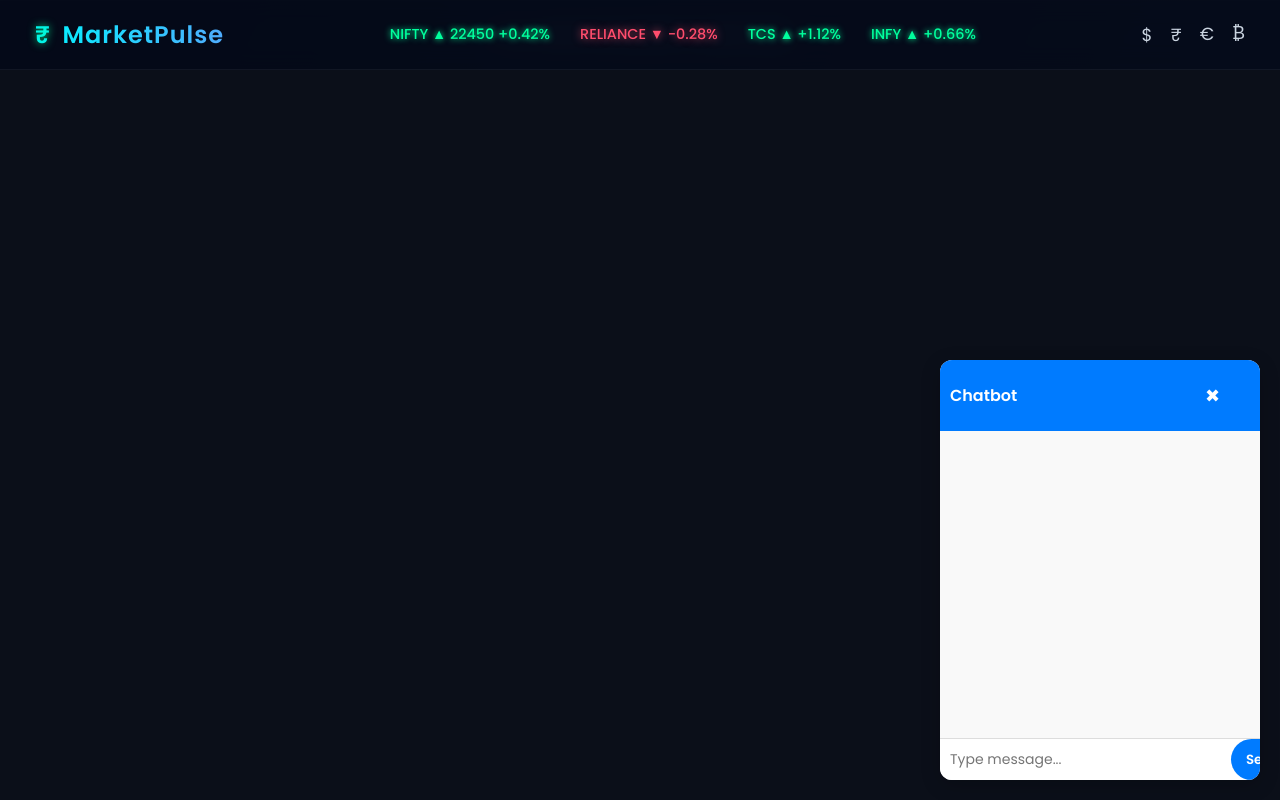
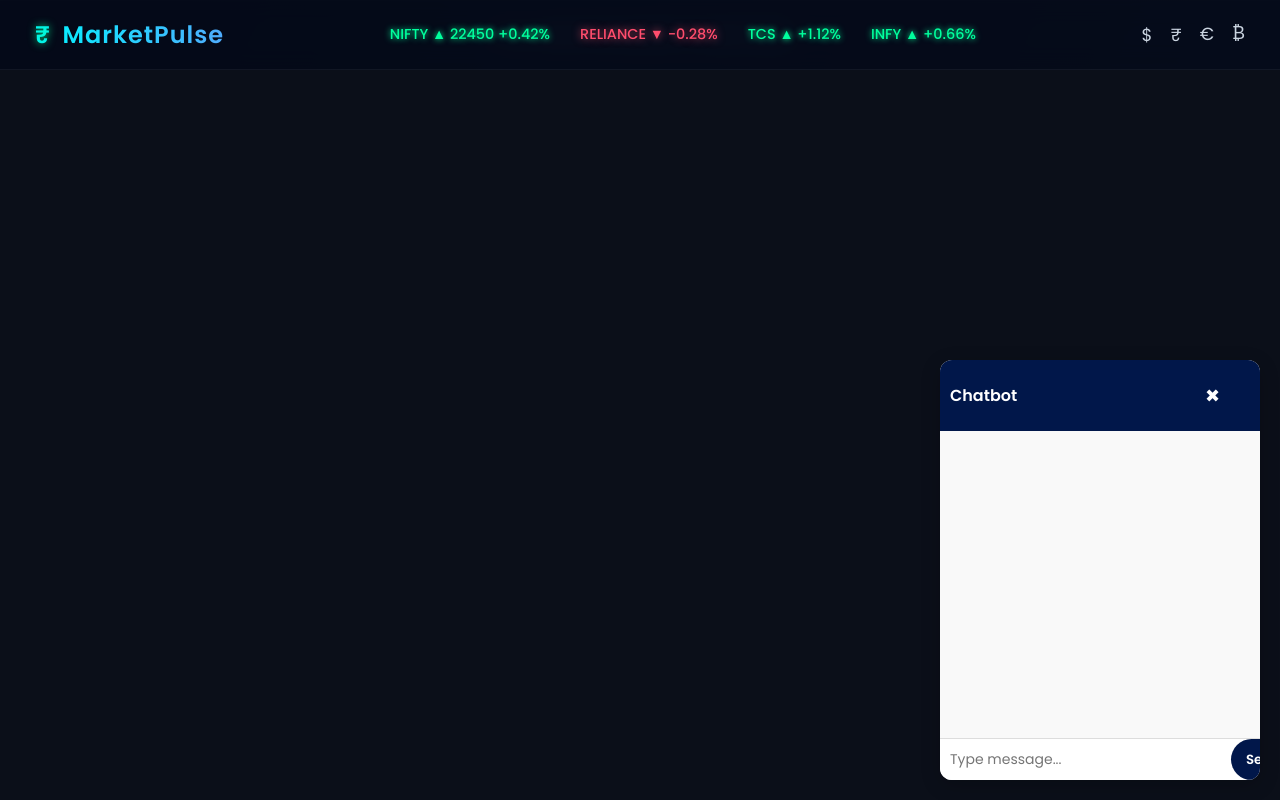
Before and after one commit to Nagu2004/MarketPulse, a React (Vite) app in the folder marketpulse_frontend/: page / in a window 1280 px wide. Both pictures are taken after a click on the button 1220 px from the left and 740 px from the top of the page. Built offline with nearby package versions, Linux system fonts and the light colour scheme.

Commit message:
chat ui changes has done

```diff
--- a/marketpulse_frontend/src/style/chat.css
+++ b/marketpulse_frontend/src/style/chat.css
@@ -19,7 +19,7 @@
     justify-content:space-between;
     align-items:center;
     padding:10px;
-    background:#007bff;
+    background:#01174a;
     color:white;
     font-weight:bold;
 }
@@ -67,7 +67,7 @@
 
 /* User bubble */
 .user .message-bubble{
-    background: #007bff;
+    background: #01174a;
     color: white;
 }
 
@@ -96,7 +96,7 @@
 .chat-input-area button{
     padding: 10px 15px;
     border: none;
-    background: #007bff;
+    background: #01174a;
     color: white;
     cursor: pointer;
     font-weight: bold;
@@ -104,5 +104,5 @@
 
 /* Button hover */
 .chat-input-area button:hover{
-    background: #0056b3;
+    background: #01174a;
 }
```
